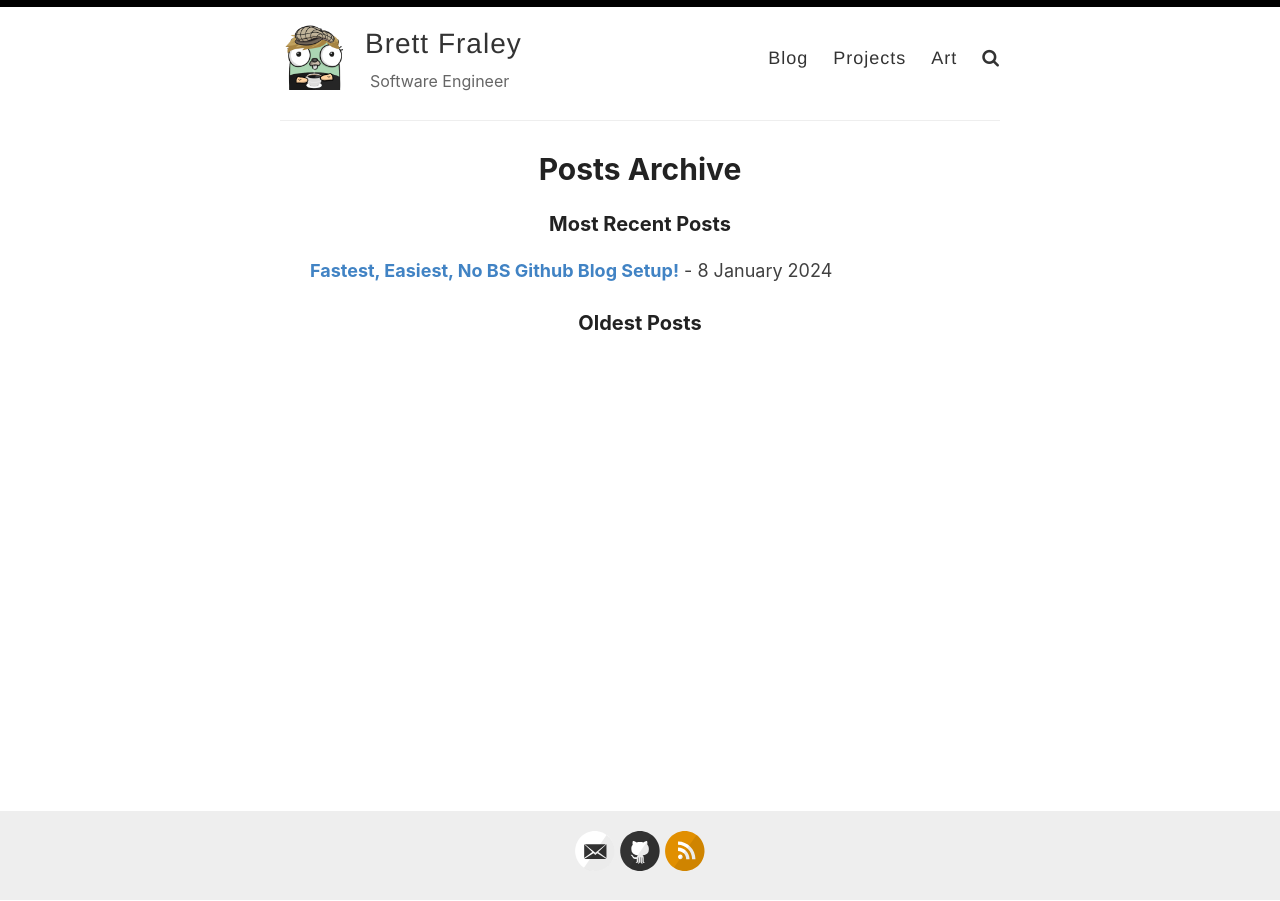
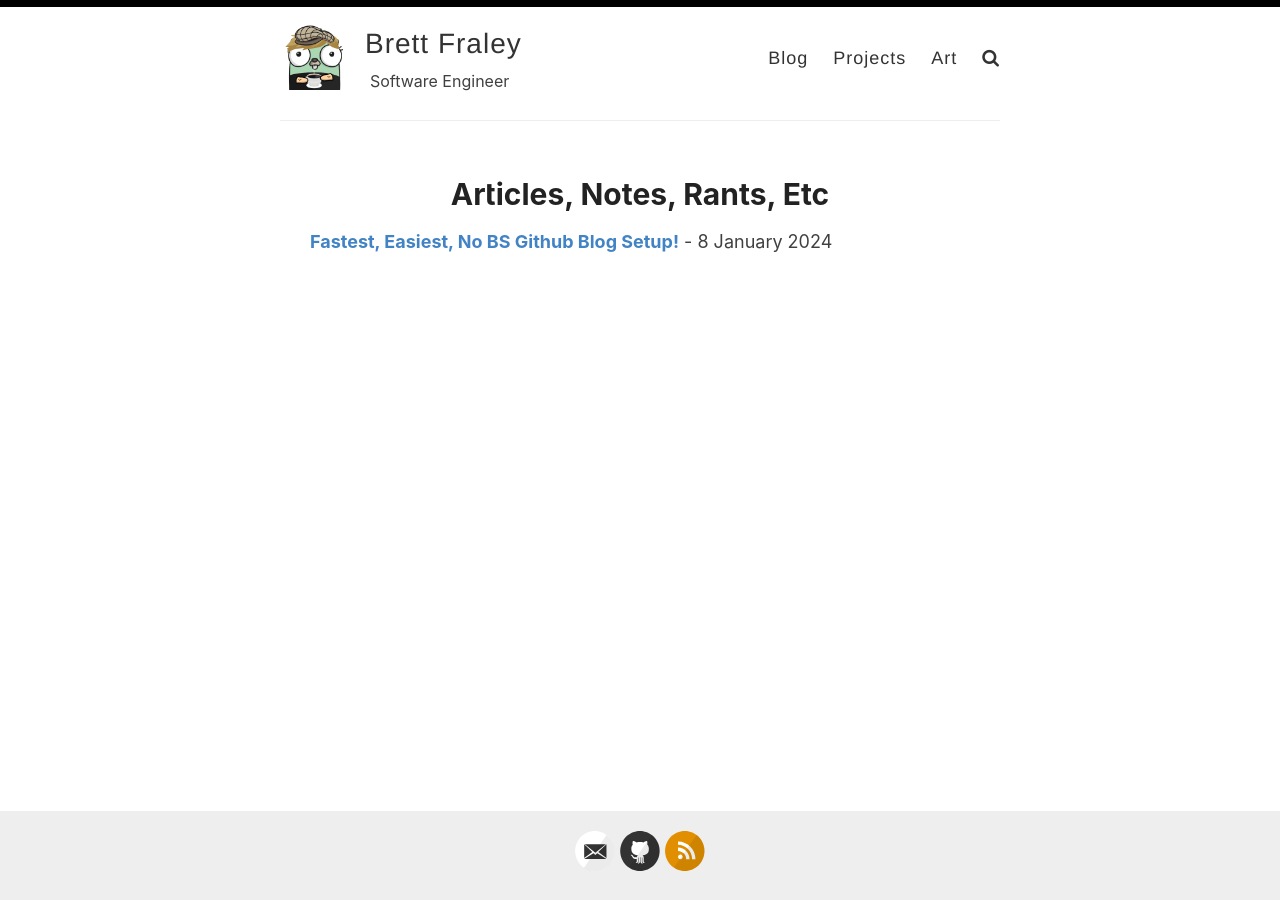
Before and after one commit to BrettFraley/BrettFraley.github.io, a Jekyll site: the page built from _pages/archive.md, in a window 1280 px wide. Built offline with Jekyll 4.4.1, drawn with Linux system fonts in a browser that asks for light colours; nearby versions of some CDN libraries.

Commit message:
Various layout and style updates
cleaning up from original reverie template

Worked on egg 1 more :)

```diff
--- a/_config.yml
+++ b/_config.yml
@@ -75,7 +75,7 @@ kramdown:
   syntax_highlighter_opts:
     # Use existing pygments syntax highlighting css
     css_class: 'highlight'
-  hard_wrap: true
+  # hard_wrap: true
 
 # Set the Sass partials directory, as we're using @imports
 sass:
--- a/_includes/easter-eggs.js
+++ b/_includes/easter-eggs.js
@@ -14,11 +14,7 @@
  * Brett
  */
 
-
-
-/**
-  Content
- */
+/** Content */
 const content = {
     pres1: [
         'My website has hidden easter eggs throughout it!',
@@ -28,16 +24,11 @@ const content = {
     ]
 }
 
-
-
-/*
- * Misc Utils
-*/
+/** Misc Utils */
 
 const utils = {
     // Returns a Promise that resolves after "ms" Milliseconds
     timer: ms => new Promise(res => setTimeout(res, ms)),
-
 }
 
 /** Dom and browser specific utils */
@@ -108,16 +99,25 @@ const landingPage = {
         let egg = easterEggElements.headerSoftwareEngineer()            // egg 1
         let eggPres1 = easterEggElements.eggGameInit()                  // presentation 1
         let playerInitButton = easterEggElements.playerInitButton()    // accept egg 1 button
+        playerInitButton.style.display = 'none'
+
 
         // This all is only for egg 1 on the landing page,
         // so the trick will be to elegantly apply a pattern to
         // different egg target types, actions, triggered etc.
 
+        // Egg is clicked
         egg.addEventListener('click', () => {
 
+            // @devMode
+            settings.devMode = false
+            if (dom.storGet('egg_1') && !settings.devMode) {
+                return;
+            }
+
             egg.id = 'landing_1_active'
-            eggHandler.setEgg(egg, settings.DNA)
-            eggHandler.storeEgg(1, egg.getAttribute('eggId'))
+            eggHandler.setEgg(egg, settings.DNA)                // sets egg's egg ID (it's strand)'
+            eggHandler.storeEgg(1, egg.getAttribute('eggId'))   // store egg 1 and id in localstorage
             eggPres1.id = 'egg-game-init-show'
 
             // Landing scrambler thing :)
@@ -125,10 +125,14 @@ const landingPage = {
 
             setInterval(() => {
                 let text = egg.innerHTML
+
                 count  > text.length ? count = 0 : count += 1
+
                 egg.id === 'landing_1_active' ? egg.innerHTML = scrambler(text, count) : false
+
             },100)
 
+            // Render presentation
             // TODO: Do all this in one iteration of the lines area for Egg 1 Presentation
             let line1 = dom.byId('pres1-line1')
             let line2 = dom.byId('pres1-line2')
@@ -157,10 +161,12 @@ const landingPage = {
                     line4.innerHTML += contentLine4[i]
                     await utils.timer(50);
                 }
+                // Only render the bottom button after text is printed
+                playerInitButton.style.display = "inline"
+                playerInitButton.style.opacity = '0.7'
             }
 
             writer()
-
 
         }, false)
 
@@ -171,6 +177,7 @@ const landingPage = {
             }
             egg.innerHTML = 'Software Engineer'
             egg.id = 'landing_1_inactive'
+            egg.classList.add('egg-complete')
             eggPres1.id = 'egg-game-init-hide'
 
         }, false)
--- a/_layouts/default.html
+++ b/_layouts/default.html
@@ -27,7 +27,7 @@
 
             <div class="site-info">
               <h1 class="site-name"><a href="{{ site.baseurl }}/">{{ site.name }}</a></h1>
-              <p class="header-tagline">{{ site.description }}</p>
+              <p class="header-tagline" id="landing_1_inactive">{{ site.description }}</p>
             </div>
 
             <nav>
--- a/_pages/archive.md
+++ b/_pages/archive.md
@@ -1,13 +1,11 @@
 ---
 layout: page
 permalink: /archive/
-title: Posts Archive
+title: Articles, Notes, Rants, Etc
 ---
-
 
 <div id="archives">
   <section id="archive">
-     <h3>Most Recent Posts</h3>
       {%for post in site.posts %}
       {% unless post.next %}
       <ul class="this">
@@ -28,6 +26,6 @@ title: Posts Archive
           <p><b><a href="{{ site.baseurl }}{{ post.url }}">{% if post.title and post.title != "" %}{{post.title}}{% else %}{{post.excerpt |strip_html}}{%endif%}</a></b> - {% if post.date and post.date != "" %}{{ post.date | date: "%e %B %Y" }}{%endif%}</p>
           {% endfor %}
       </ul>
-    <h3>Oldest Posts</h3>
+
   </section>
 </div>
--- a/assets/eggs.css
+++ b/assets/eggs.css
@@ -1,6 +1,6 @@
-.wrapper-main {
+/*.wrapper-main {
     margin-top: -25px;
-}
+}*/
 
 
 .header-tagline {
@@ -8,13 +8,20 @@
     border-radius: 5px;
 }
 
-.header-tagline:hover {
-    cursor: help;
+#landing_1_inactive.egg-complete:hover,
+#landing_1_active:hover {
+    cursor: arrow;
 }
 
+
+/*
+ * TODO, because it's maddening
+ * #landing_1_inactive:hover {
+    cursor: help;
+}*/
+
 .player-init {
-    position: relative;
-    bottom: 10;
+    opacity: 0;
 }
 
 /*  Note: these show/hide transitions to
@@ -31,10 +38,10 @@
     background-color: #000;
     color: #eee;
     min-height: 386px;
-    transition: height ease 20ms;
-    transition-duration: .25;
-    width:75%;
+    transition: height ease 60ms;
+    transition-duration: 1s;
     margin: auto;
+    font-family: monospace;
 }
 
 .presentation button {
@@ -43,15 +50,9 @@
     font-size: 1.5rem;
     background-color: #000;
     color: #008fcc;
-    opacity: .7;
+    opacity: 0;
+    visibility: none;
 }
-
-.presentation button:hover {
-    opacity: 1;
-    border-color: #008fcc;
-}
-
-
 
 #egg-game-init-show {
     transition: all ease 60ms;
@@ -59,12 +60,11 @@
     font-size: inherit;
     opacity: 1;
     color: #eee;
-    border-radius: 3px;
 }
 
 #egg-game-init-hide {
-    transition: opacity height ease 60ms;
-    transition-duration: .5s;
+    transition: opacity height font-size ease 60ms;
+    transition-duration: 1s;
     font-size: 0px;
     opacity: 0;
     min-height: 0;
```
Also changed, not shown: README.md.
